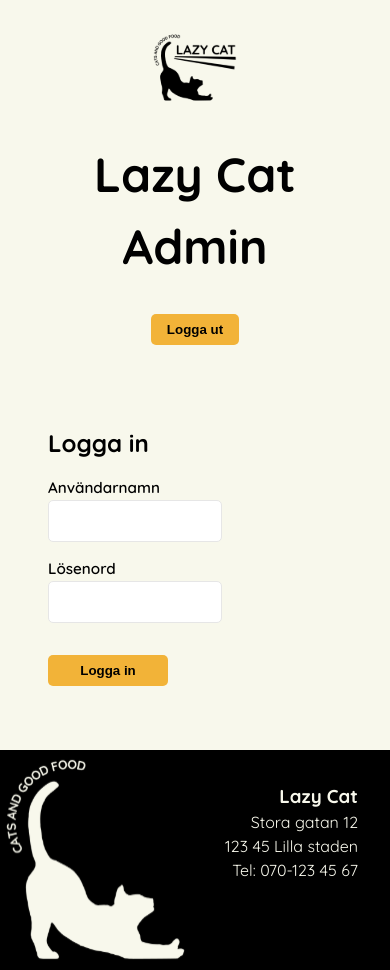
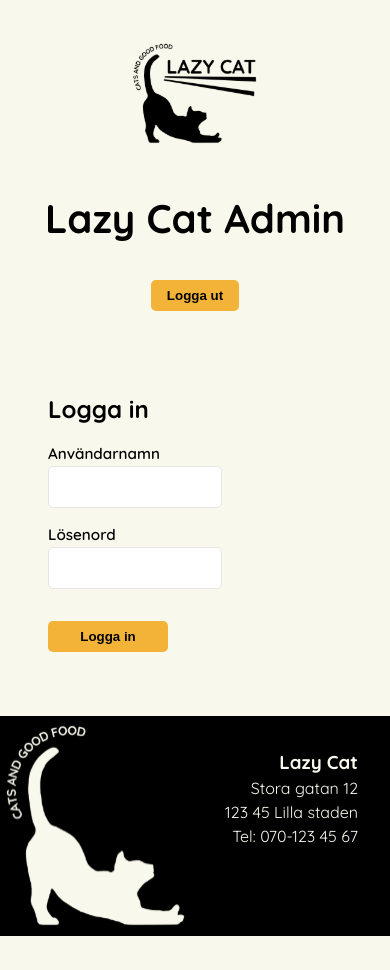
Before and after one commit to JohannaHannahoJ/bbw-projektuppgift-frontend-jh, an Angular app: page /login in a window 390 px wide. After the commit the page ends 936 px from the top, so only its background shows below. Built offline with nearby package versions, Linux system fonts and the light colour scheme.

Commit message:
Update styling

```diff
--- a/src/app/components/header/header.css
+++ b/src/app/components/header/header.css
@@ -6,10 +6,14 @@ header {
     padding: 1rem 2rem;
 }
 
+.logo img {
+    width: 150px;
+    height: auto;
+}
+
 .nav-desktop {
     display: flex;
-    gap: 20px;
-    background-color: var(--yellow);
+    gap: 2rem;
     padding: 2px 8px;
 }
 
@@ -21,13 +25,13 @@ nav a {
     text-decoration: none;
     color: var(--text);
     font-weight: 600;
-
+    font-size: 1.1rem;
     cursor: pointer;
 }
 
 nav a:hover,
 nav a:focus-visible {
-    border-bottom: 2px solid var(--text);
+    border-bottom: 2px solid var(--orange);
 }
 
 
@@ -36,6 +40,10 @@ nav a:focus-visible {
         flex-direction: column;
         gap: 1rem;
         text-align: center;
+    }
+
+    h1 {
+        font-size: 2.5rem;
     }
 
     .nav-desktop {
@@ -55,4 +63,8 @@ nav a:focus-visible {
         background-color: var(--yellow);
 
     }
+
+    nav a {
+        font-size: 1rem;
+    }
 }
--- a/src/app/pages/home/home.css
+++ b/src/app/pages/home/home.css
@@ -17,7 +17,7 @@
 
 .hero-image {
   width: 100%;
-  height: 70vh;
+  height: 65vh;
   object-fit: cover;
   object-position: center top;
 }
```
